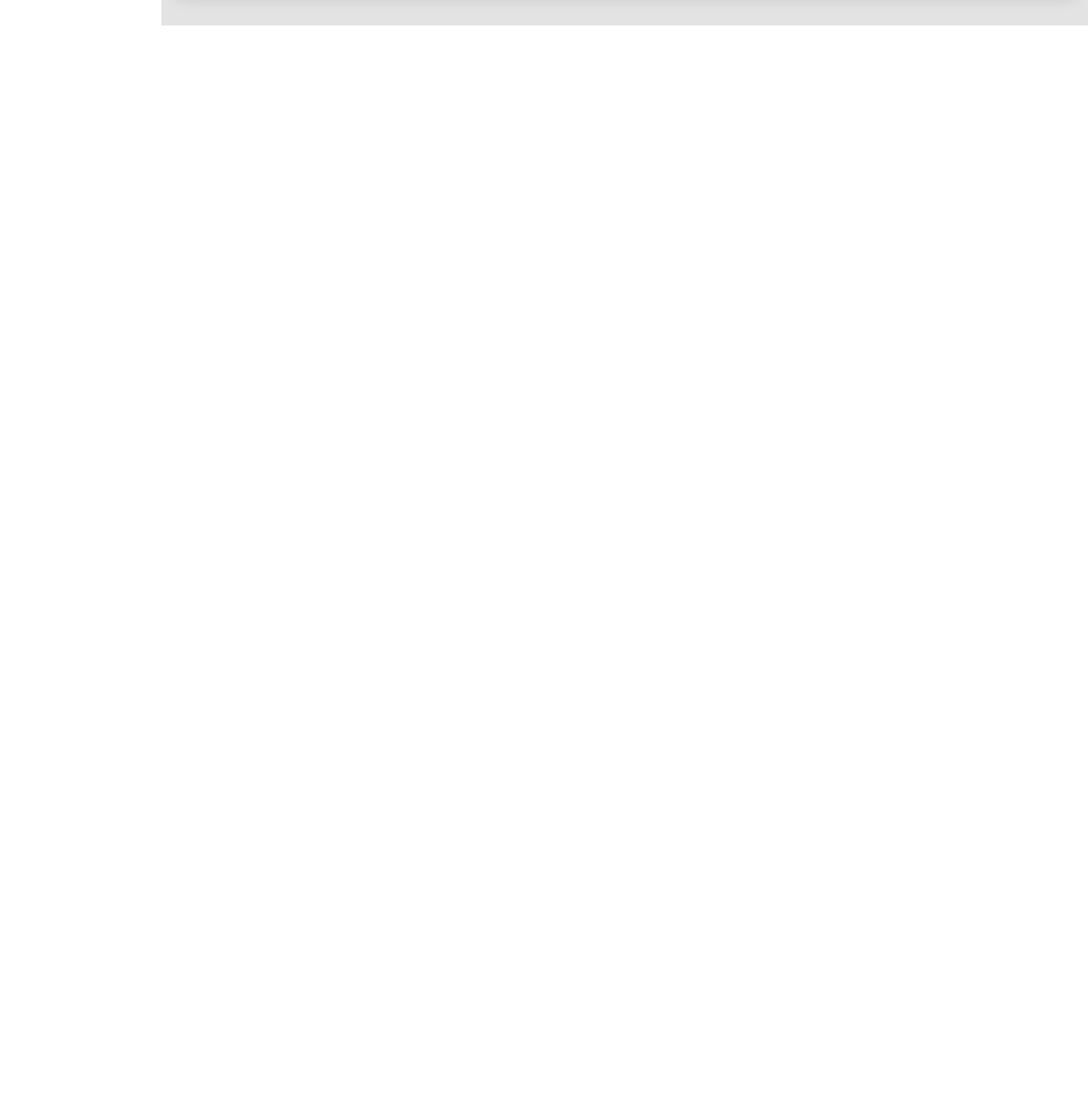
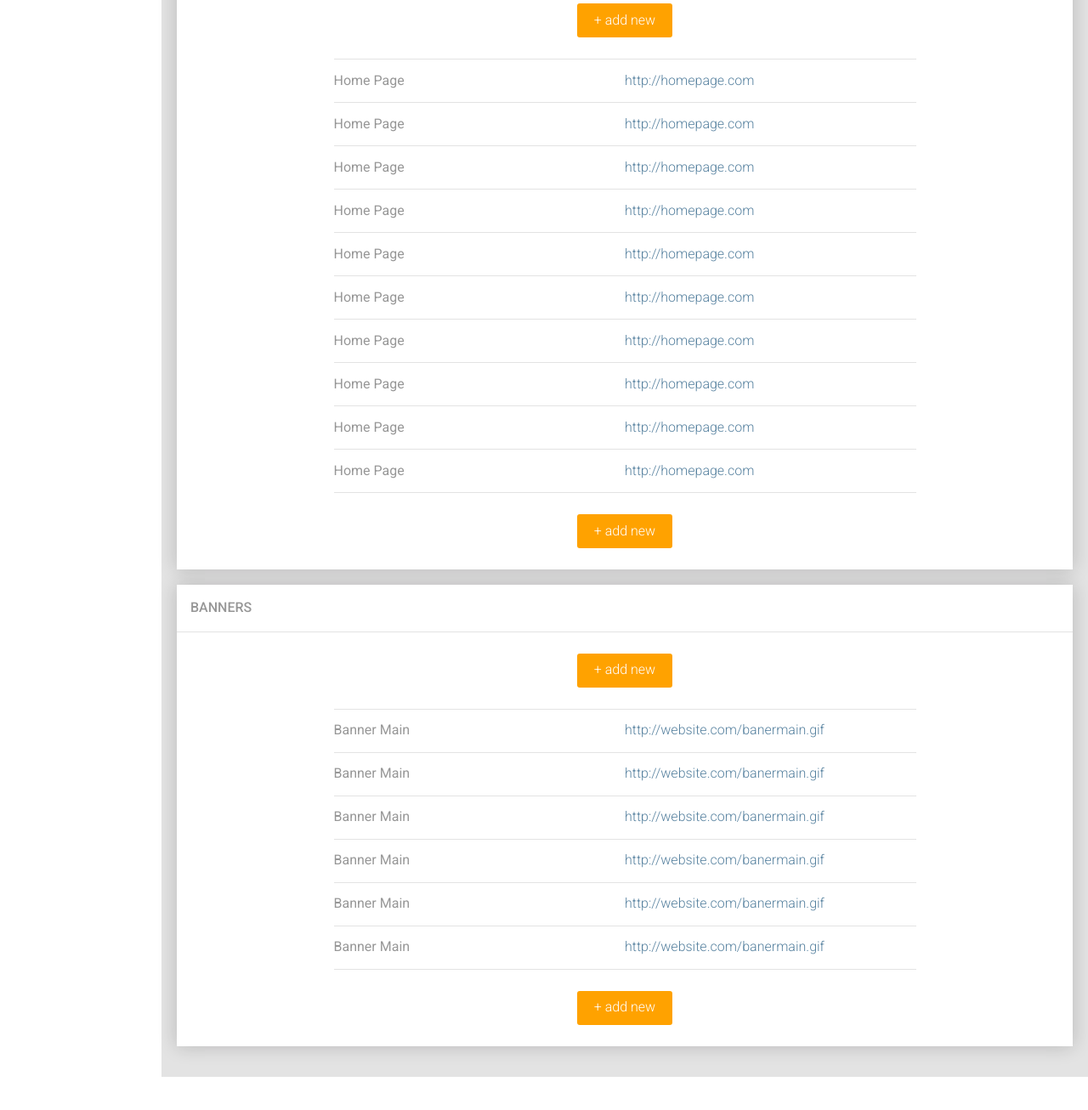
Before and after one commit to maariaantonina/project-dashboard, a plain HTML site: page index.html in a window 1280 px wide. Shown: the part 928-2234 px from the top of the page at 85% size. Before the commit the page ends 1018 px from the top, so only its background shows below. Drawn offline with Linux system fonts and the light colour scheme.

Commit message:
add sections links and banners

```diff
--- a/css/style.css
+++ b/css/style.css
@@ -372,6 +372,7 @@ a {
   text-decoration: none;
   color: #56819F;
   cursor: pointer;
+  font-weight: 300;
 }
 
 a:hover {
@@ -442,6 +443,13 @@ ul li {
   margin-right: 15px;
 }
 
+.btn-centered {
+  display: -ms-flexbox;
+  display: flex;
+  -ms-flex-pack: center;
+      justify-content: center;
+}
+
 .btn {
   min-height: 40px;
   border-radius: 3px;
@@ -459,6 +467,15 @@ ul li {
 }
 
 .btn-refresh:hover {
+  background-color: #f58220;
+}
+
+.btn-orange {
+  background-color: #ffa200;
+  padding: 1px 20px;
+}
+
+.btn-orange:hover {
   background-color: #f58220;
 }
 
@@ -566,11 +583,6 @@ ul li {
   font-family: 'Glyphter';
 }
 
-.general__wrapper {
-  width: 685px;
-  margin: 40px auto;
-}
-
 .general__data {
   display: -ms-flexbox;
   display: flex;
@@ -579,6 +591,7 @@ ul li {
   -ms-flex: 1;
       flex: 1;
   margin: 0 -40px;
+  margin-top: 40px;
 }
 
 .general__data--column {
@@ -630,6 +643,66 @@ ul li {
   width: 100%;
   -o-object-fit: cover;
      object-fit: cover;
+}
+
+.links__table {
+  display: -ms-flexbox;
+  display: flex;
+  -ms-flex-direction: column;
+      flex-direction: column;
+  width: 100%;
+  margin: 25px auto;
+}
+
+.links__table button {
+  margin-top: 0;
+  margin-left: auto;
+  margin-right: auto;
+  margin-bottom: 25px;
+}
+
+.links__row {
+  display: -ms-flexbox;
+  display: flex;
+  -ms-flex-align: center;
+      align-items: center;
+  height: 50px;
+  border-top: 1px solid #e3e3e3;
+  cursor: pointer;
+  position: relative;
+}
+
+.links__row .links--title {
+  -ms-flex: 50%;
+      flex: 50%;
+}
+
+.links__row .links--url {
+  -ms-flex: 50%;
+      flex: 50%;
+}
+
+.links__row:last-child {
+  border-bottom: 1px solid #e3e3e3;
+}
+
+.links__row:hover {
+  background-color: #e3e3e3;
+}
+
+.links__row:hover::after {
+  content: '\005a';
+  position: absolute;
+  right: 25px;
+  font-family: 'Glyphter';
+}
+
+.links__row:hover::before {
+  content: '\004c';
+  position: absolute;
+  right: 60px;
+  font-family: 'Glyphter';
+  color: #ffa200;
 }
 
 .grid-container {
@@ -861,6 +934,11 @@ section {
   border-bottom: solid 1px #e3e3e3;
 }
 
+.section__wrapper {
+  width: 685px;
+  margin: 25px auto;
+}
+
 .footer {
   grid-area: footer;
   background-color: #fff;
--- a/index.html
+++ b/index.html
@@ -77,7 +77,7 @@
             <button type="submit" class="btn btn-refresh"><span class="icon-refresh"><span></button>
           </form>
         </div>
-        <div class="general__wrapper">
+        <div class="section__wrapper">
           <div class="general__data">
             <div class="general__data--column">
               <div class="general__data--row">
@@ -118,6 +118,93 @@
       </section>
       <section class="links">
         <h1 class="section__title">Links</h1>
+        <div class="section__wrapper">
+          <div class="btn-centered">
+            <button class="btn btn-orange">+ add new</button>
+          </div>
+          <div class="links__table">
+            <div class="links__row">
+              <div class="links--title">Home Page</div>
+              <div class="links--url"><a href="http://homepage.com">http://homepage.com</a></div>
+            </div>
+            <div class="links__row">
+              <div class="links--title">Home Page</div>
+              <div class="links--url"><a href="http://homepage.com">http://homepage.com</a></div>
+            </div>
+            <div class="links__row">
+              <div class="links--title">Home Page</div>
+              <div class="links--url"><a href="http://homepage.com">http://homepage.com</a></div>
+            </div>
+            <div class="links__row">
+              <div class="links--title">Home Page</div>
+              <div class="links--url"><a href="http://homepage.com">http://homepage.com</a></div>
+            </div>
+            <div class="links__row">
+              <div class="links--title">Home Page</div>
+              <div class="links--url"><a href="http://homepage.com">http://homepage.com</a></div>
+            </div>
+            <div class="links__row">
+              <div class="links--title">Home Page</div>
+              <div class="links--url"><a href="http://homepage.com">http://homepage.com</a></div>
+            </div>
+            <div class="links__row">
+              <div class="links--title">Home Page</div>
+              <div class="links--url"><a href="http://homepage.com">http://homepage.com</a></div>
+            </div>
+            <div class="links__row">
+              <div class="links--title">Home Page</div>
+              <div class="links--url"><a href="http://homepage.com">http://homepage.com</a></div>
+            </div>
+            <div class="links__row">
+              <div class="links--title">Home Page</div>
+              <div class="links--url"><a href="http://homepage.com">http://homepage.com</a></div>
+            </div>
+            <div class="links__row">
+              <div class="links--title">Home Page</div>
+              <div class="links--url"><a href="http://homepage.com">http://homepage.com</a></div>
+            </div>
+          </div>
+          <div class="btn-centered">
+            <button class="btn btn-orange">+ add new</button>
+          </div>
+        </div>
+      </section>
+      <section class="links">
+        <h1 class="section__title">Banners</h1>
+        <div class="section__wrapper">
+          <div class="btn-centered">
+            <button class="btn btn-orange">+ add new</button>
+          </div>
+          <div class="links__table">
+            <div class="links__row">
+              <div class="links--title">Banner Main</div>
+              <div class="links--url"><a href="http://website.com/banermain.gif">http://website.com/banermain.gif</a></div>
+            </div>
+            <div class="links__row">
+              <div class="links--title">Banner Main</div>
+              <div class="links--url"><a href="http://website.com/banermain.gif">http://website.com/banermain.gif</a></div>
+            </div>
+            <div class="links__row">
+              <div class="links--title">Banner Main</div>
+              <div class="links--url"><a href="http://website.com/banermain.gif">http://website.com/banermain.gif</a></div>
+            </div>
+            <div class="links__row">
+              <div class="links--title">Banner Main</div>
+              <div class="links--url"><a href="http://website.com/banermain.gif">http://website.com/banermain.gif</a></div>
+            </div>
+            <div class="links__row">
+              <div class="links--title">Banner Main</div>
+              <div class="links--url"><a href="http://website.com/banermain.gif">http://website.com/banermain.gif</a></div>
+            </div>
+            <div class="links__row">
+              <div class="links--title">Banner Main</div>
+              <div class="links--url"><a href="http://website.com/banermain.gif">http://website.com/banermain.gif</a></div>
+            </div>
+          </div>
+          <div class="btn-centered">
+            <button class="btn btn-orange">+ add new</button>
+          </div>
+        </div>
       </section>
     </main>
     <footer class="footer"></footer>
```
Also changed, not shown: 1 other file.
